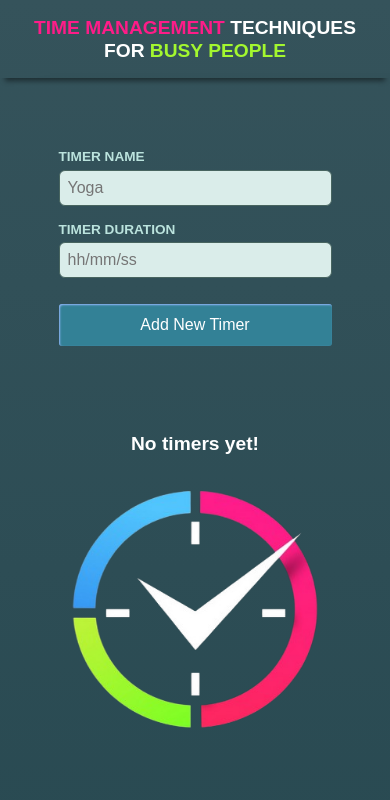
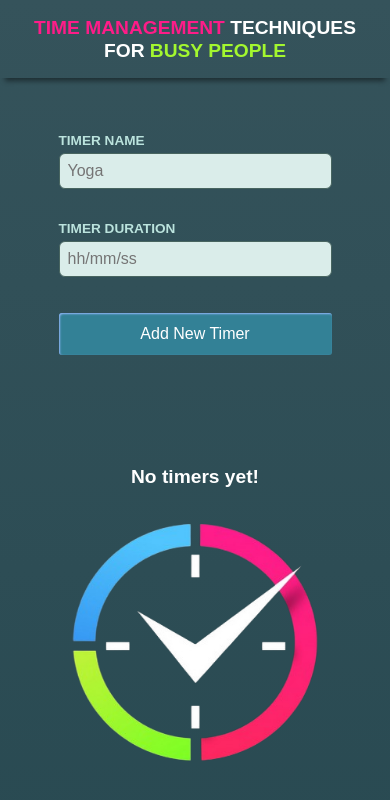
Before and after one commit to Lika-M/timer-hub, a React (Vite) app: page / in a window 390 px wide. Shown: the top 800 px of the page. Built offline with nearby package versions, Linux system fonts and the light colour scheme; the HTML template or start-up script is replaced by a standard one; a web font is replaced by a local one.

Commit message:
The code has been refactored due to a change in the approach for positioning the image, necessitating the relocation of other elements.

```diff
--- a/src/components/common/form/Form.scss
+++ b/src/components/common/form/Form.scss
@@ -3,22 +3,23 @@
 .add-form {
    display: grid;
    grid-template-columns: 1fr;
-   grid-template-rows: 1fr;
-   padding: 200px 60px 100px 60px;
+   grid-template-rows: 2.5fr 1fr 1fr 1fr;
+   padding: 40px 60px 100px 60px;
 
    button {
-      margin-top: 10px;
+      margin-top: 20px;
    }
 }
 
 @media screen and (max-width: 1000px) {
    .add-form {
-      padding: 200px 40px 100px 40px;
+      padding: 40px 40px 100px 40px;
    }
 }
 
 @media screen and (max-width: 860px) {
    .add-form {
+      grid-template-rows: 1fr;
       padding: 40px;
       margin: 0 40px;
    }
--- a/src/components/listOfTimers/ListOfTimers.scss
+++ b/src/components/listOfTimers/ListOfTimers.scss
@@ -13,7 +13,7 @@
     position: relative;
     left: 0;
     transition: left 0.5s ease-out;
-    padding: 30px 40px;
+    padding: 25px 40px;
 
     .timers-list {
         @include timers-list;
@@ -27,7 +27,7 @@
     position: relative;
     left: -50%;
     transform: translate(50%);
-    padding: 4% 1%;
+    padding: 20px 10px;
 
     .timers-list {
         @include timers-list;
@@ -59,6 +59,8 @@
 
 @media screen and (max-width: 1200px) {
     .timers-wrapper.expanded {
+        margin-inline: 20px;
+
         .timers-list {
             grid-template-columns: repeat(3, 1fr);
         }
@@ -66,11 +68,15 @@
 }
 
 @media screen and (max-width: 1000px) {
+    .timers-wrapper {
+        padding-inline: 15px;
+    }
+
     .timers-wrapper.expanded {
+        margin-inline: 15px;
+
         .timers-list {
-            // grid-template-columns: repeat(3, 1fr);
             grid-gap: 0.8em;
-            padding: 10px;
         }
     }
 }
@@ -82,20 +88,13 @@
         .timers {
             position: relative;
             margin: 6% auto;
-
-            .timers-wrapper {
-                padding: 0;
-            }
-
-            .timers-wrapper.expanded {
-                margin: 0;
-                left: 50%;
-            }
         }
     }
 
     .timers-wrapper,
     .timers-wrapper.expanded {
+        padding: 0;
+        margin: 0;
 
         .timers-list {
             grid-template-columns: repeat(3, 1fr);
--- a/src/components/newTimer/newTimer.scss
+++ b/src/components/newTimer/newTimer.scss
@@ -5,7 +5,7 @@
     position: relative;
 
     .add-form {
-        max-height: 200px;
+        max-height: 800px;
     }
 
     &.expanded {
@@ -44,34 +44,36 @@
     img {
         width: 180px;
         height: auto;
-        position: absolute;
-        left: 50%;
-        top: 20%;
-        -ms-transform: translate(-50%, -50%);
-        transform: translate(-50%, -50%);
-        transition: opacity 0.5s linear 0.3s;
-        opacity: 1;
+        margin: 0 auto;
     }
 }
 
 @media screen and (max-width: 860px) {
     .form {
-        width: 100%;
+        width: 90%;
         display: grid;
         grid-template-columns: 1fr 2fr;
-        margin-bottom: 5%;
+        margin: 0 auto;
+        box-shadow: unset;
 
-        &.expanded {
+        &.expanded,
+        &.collapsed {
             .add-form {
-                width: 90%;
+                width: 80%;
                 margin: 0 auto;
+                visibility: visible;
+                opacity: 1;
 
                 img {
-                    width: 25%;
+                    width: 30%;
+                    position: absolute;
+                    top: 45%;
+                    left: 25%;
+                    -ms-transform: translate(-50%, -50%);
+                    transform: translate(-50%, -50%);
+                    transition: opacity 0.5s linear 0.3s;
                     visibility: visible;
                     opacity: 1;
-                    top: 60%;
-                    left: 20%;
                 }
             }
         }
@@ -79,30 +81,21 @@
         svg {
             display: none;
         }
+    }
+}
 
-        &.collapsed .add-form {
-            grid-template-columns: 1fr;
-            width: 100%;
-            margin: 0 auto;
-            padding: 8% 18%;
-            visibility: visible;
-            opacity: 1;
-
-            img {
-                opacity: 1;
-                top: 40%;
-                left: 20%;
-            }
-        }
+@media screen and (max-width: 600px) {
+    .form {
+        width: 100%;
     }
 }
 
 @media screen and (max-width: 500px) {
     .form {
         grid-template-columns: 1fr;
-
         &.expanded,
         &.collapsed {
+
             .add-form {
                 width: 100%;
                 padding: 10% 15%;
```
